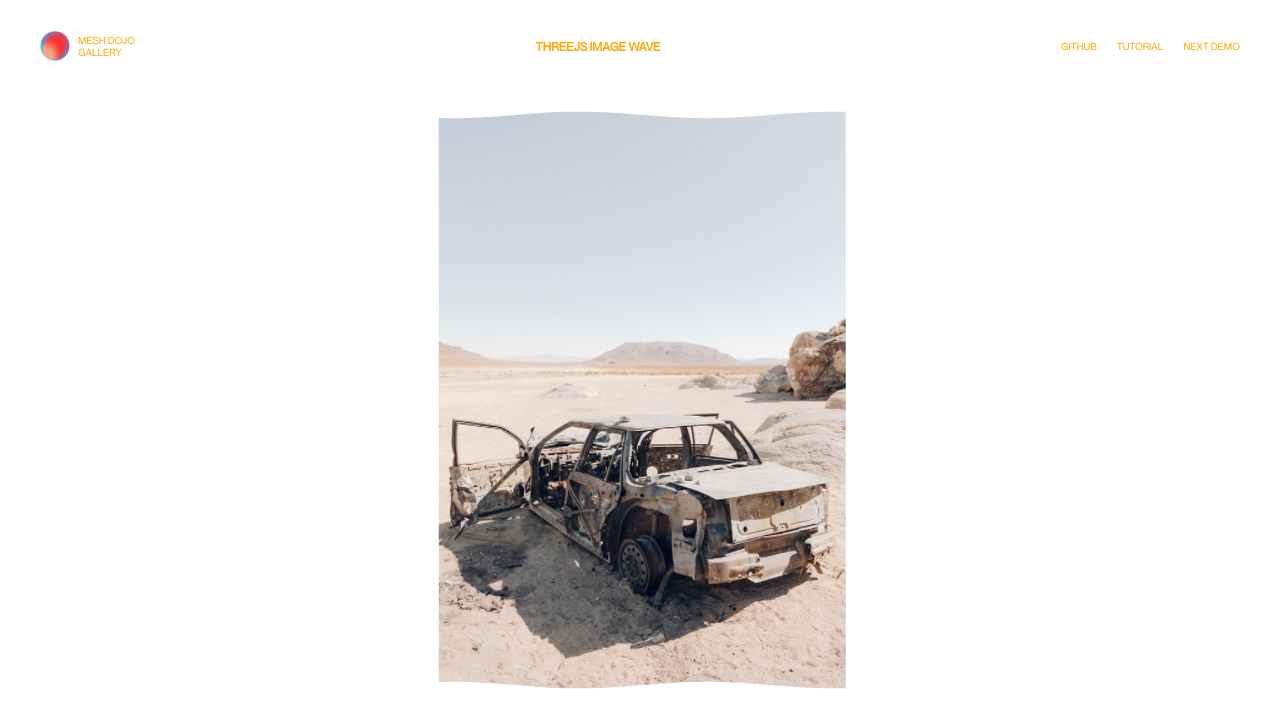
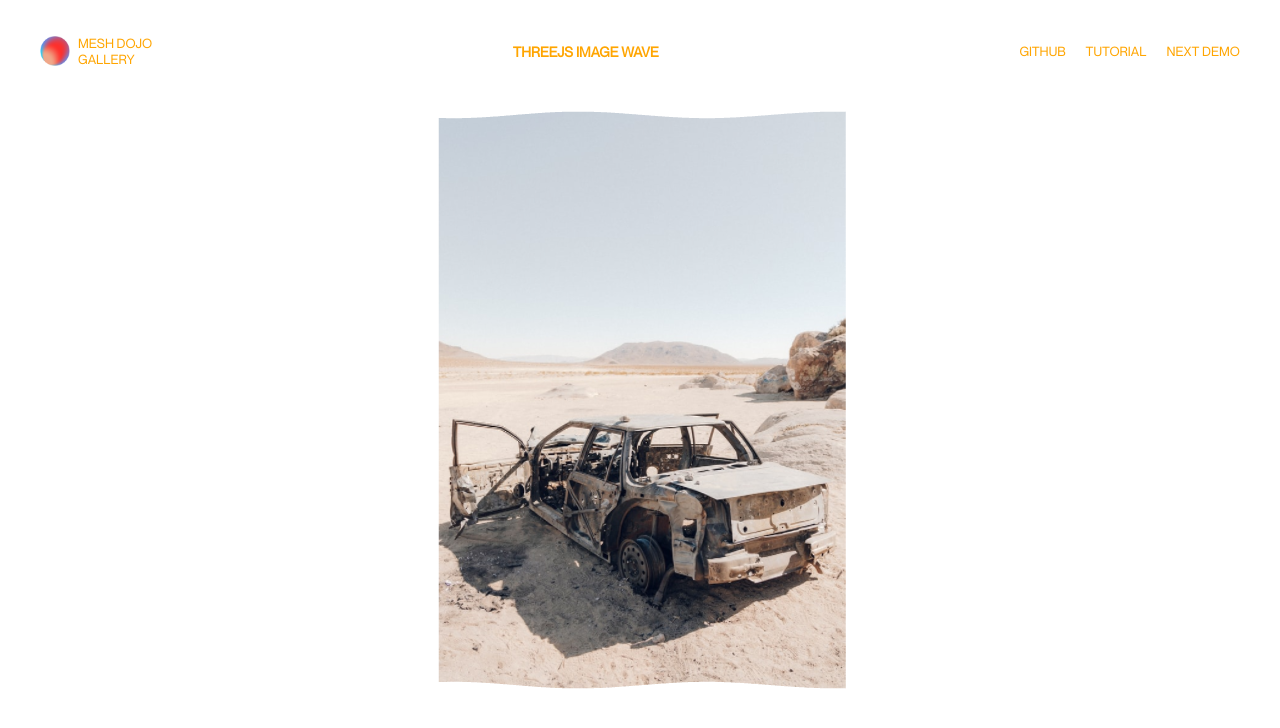
Before and after one commit to olivierlarose/animation-gallery, a Next.js app: page /threejs_image_wave in a window 1280 px wide. Shown: the top 728 px of the page. Built offline with nearby package versions, Linux system fonts and the light colour scheme.

Commit message:
adjusted header styling

```diff
--- a/components/header/_main.scss
+++ b/components/header/_main.scss
@@ -8,11 +8,11 @@
     justify-content: space-between;
     align-items: center;
     width: 100vw;
-    font-size: 10px;
+    font-size: 13px;
     text-transform: uppercase;
 
     h1{
-        font-size: 12px;
+        font-size: 14px;
     }
     .logo{
         display: flex;
@@ -25,7 +25,6 @@
         }
         .logo-title{
             margin-left: 8px;
-            font-size: 10px;
             p{
                 margin: 0;
                 padding: 0;
--- a/styles/main.css
+++ b/styles/main.css
@@ -66,12 +66,12 @@
       -ms-flex-align: center;
           align-items: center;
   width: 100vw;
-  font-size: 10px;
+  font-size: 13px;
   text-transform: uppercase;
 }
 
 .header h1 {
-  font-size: 12px;
+  font-size: 14px;
 }
 
 .header .logo {
@@ -94,7 +94,6 @@
 
 .header .logo .logo-title {
   margin-left: 8px;
-  font-size: 10px;
 }
 
 .header .logo .logo-title p {
```
Also changed, not shown: 1 other file (tests, documents, lock files or other folders).
